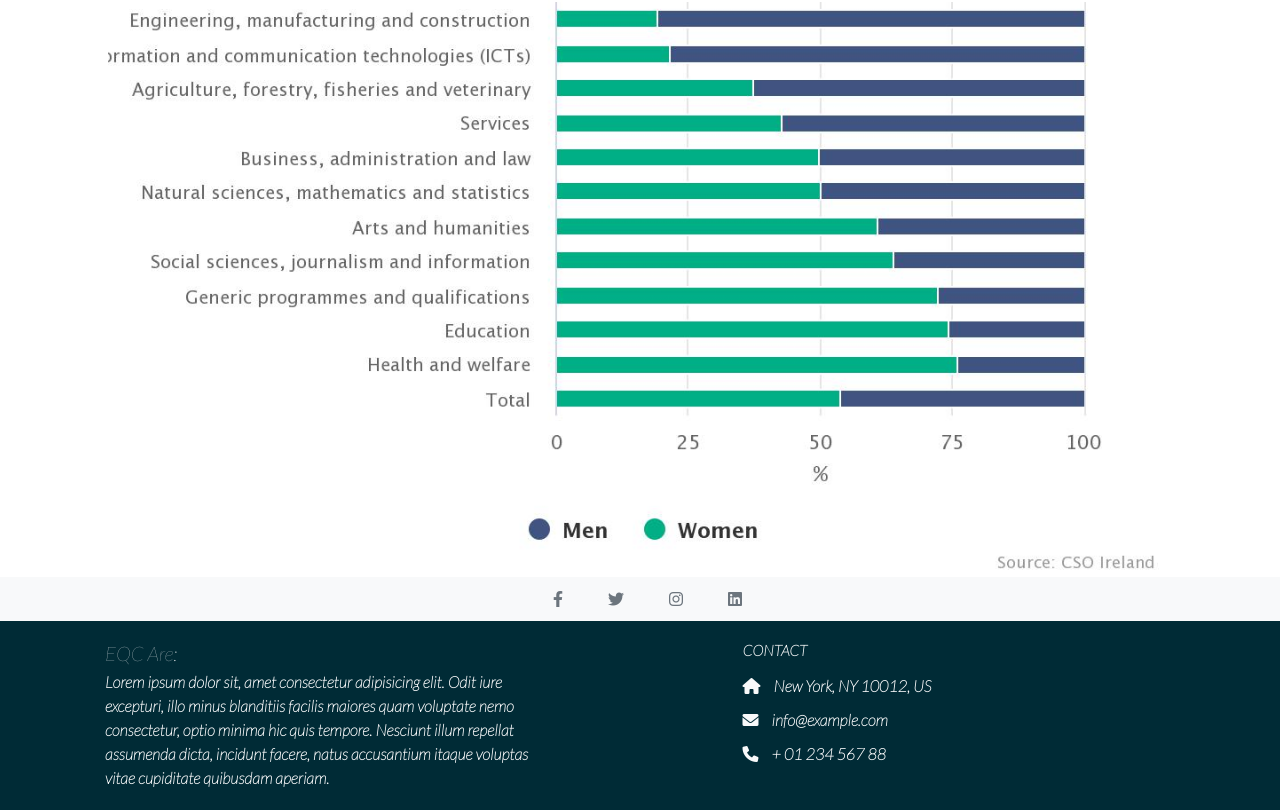
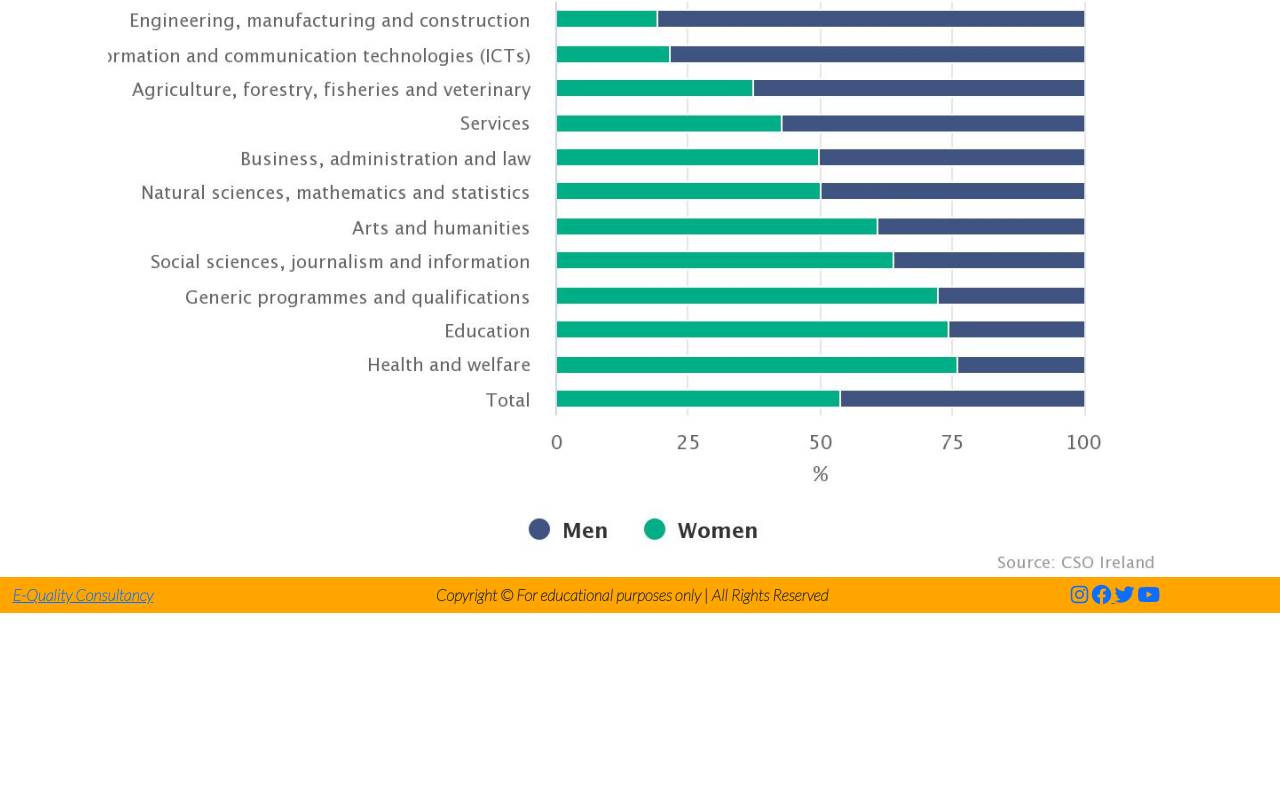
Before and after one commit to StevenWeir038/equality_consultants, a plain HTML site: page employers.html in a window 1280 px wide. Shown: the part 1029-1839 px from the top of the page. After the commit the page ends 1642 px from the top, so only its background shows below. Drawn offline with nearby package versions, Linux system fonts and the light colour scheme.

Commit message:
brought over frans footer

```diff
--- a/employers.html
+++ b/employers.html
@@ -77,42 +77,34 @@
             </div>
         </section>
 
-        <footer >
-            <div class="social-media bg-light d-flex justify-content-center py-3">
-                <a href="" class="me-4 link-secondary mx-5">
-                  <i class="fab fa-facebook-f"></i>
-                </a>
-                <a href="" class="me-4 link-secondary mx-5">
-                  <i class="fab fa-twitter"></i>
-                </a>
-                <a href="" class="me-4 link-secondary mx-5">
-                  <i class="fab fa-instagram"></i>
-                </a>
-                <a href="" class="me-4 link-secondary mx-5">
-                  <i class="fab fa-linkedin"></i>
-                </a>
-              </div>
+             <!--Footer start-->
+<footer class="p-2 text-dark">
+  <div class="container-fluid">
+    <div class="row align-items-center  g-4">
 
-              <div class="footer-content u-bg-primary">
-                    <div class="container row justify-content-between mx-auto">
-                        <div class="col-5  p-4 m-2 text-light" >
-                            <h2>EQC Are:</h2>
-                            Lorem ipsum dolor sit, amet consectetur adipisicing elit. Odit iure excepturi, illo minus blanditiis facilis maiores quam voluptate nemo consectetur, optio minima hic quis tempore. Nesciunt illum repellat assumenda dicta, incidunt facere, natus accusantium itaque voluptas vitae cupiditate quibusdam aperiam.
-                        </div>
-                        <div class="col-5 m-2 p-4 text-light">
-                            <h4 class="text-uppercase fw-bold mb-4">Contact</h4>
-                            <p><i class="fas fa-home me-3 "></i> New York, NY 10012, US</p>
-                            <p>
-                                <i class="fas fa-envelope me-3 "></i>
-                                info@example.com
-                            </p>
-                            <p><i class="fas fa-phone me-3 "></i> + 01 234 567 88</p>
+      <div class="col-md-4">
+        <a href="index.html#">
+          <span class="logo-text">E-Quality Consultancy</span>
+        </a>
+      </div>
+      <div class="col-md-6 copyright-text">
+        Copyright &copy; For educational purposes only | All Rights Reserved
+      </div>
+      <div class="col-md-2">
+        <div class="social-section">
+          <a href="https://www.instagram.com/" target="_blank"><span class="social-icons h2"><i class="fab fa-instagram"></i></span></a>
+          <a href="https://www.facebook.com/" target="_blank"><span class="social-icons h2"><i class="fab fa-facebook"></i></span> </a>
+          <a href="https://twitter.com/" target="_blank"><span class="social-icons h2"><i class="fab fa-twitter"></i></span></a>
+          <a href="https://www.youtube.com/" target="_blank"><span class="social-icons h2"><i class="fab fa-youtube"></i></span></a>
 
-                        </div>
-                    </div>
-              </div>
-        </footer>
+        </div>
+      </div>
 
+    </div>
+  </div>
+
+</footer>
+<!--Footer end-->
 <!-- Bootstrap 5 JS -->
 <script src="https://cdnjs.cloudflare.com/ajax/libs/jquery/3.5.1/jquery.min.js"></script>
 <script src="https://cdnjs.cloudflare.com/ajax/libs/twitter-bootstrap/3.3.7/js/bootstrap.min.js"></script>
```
